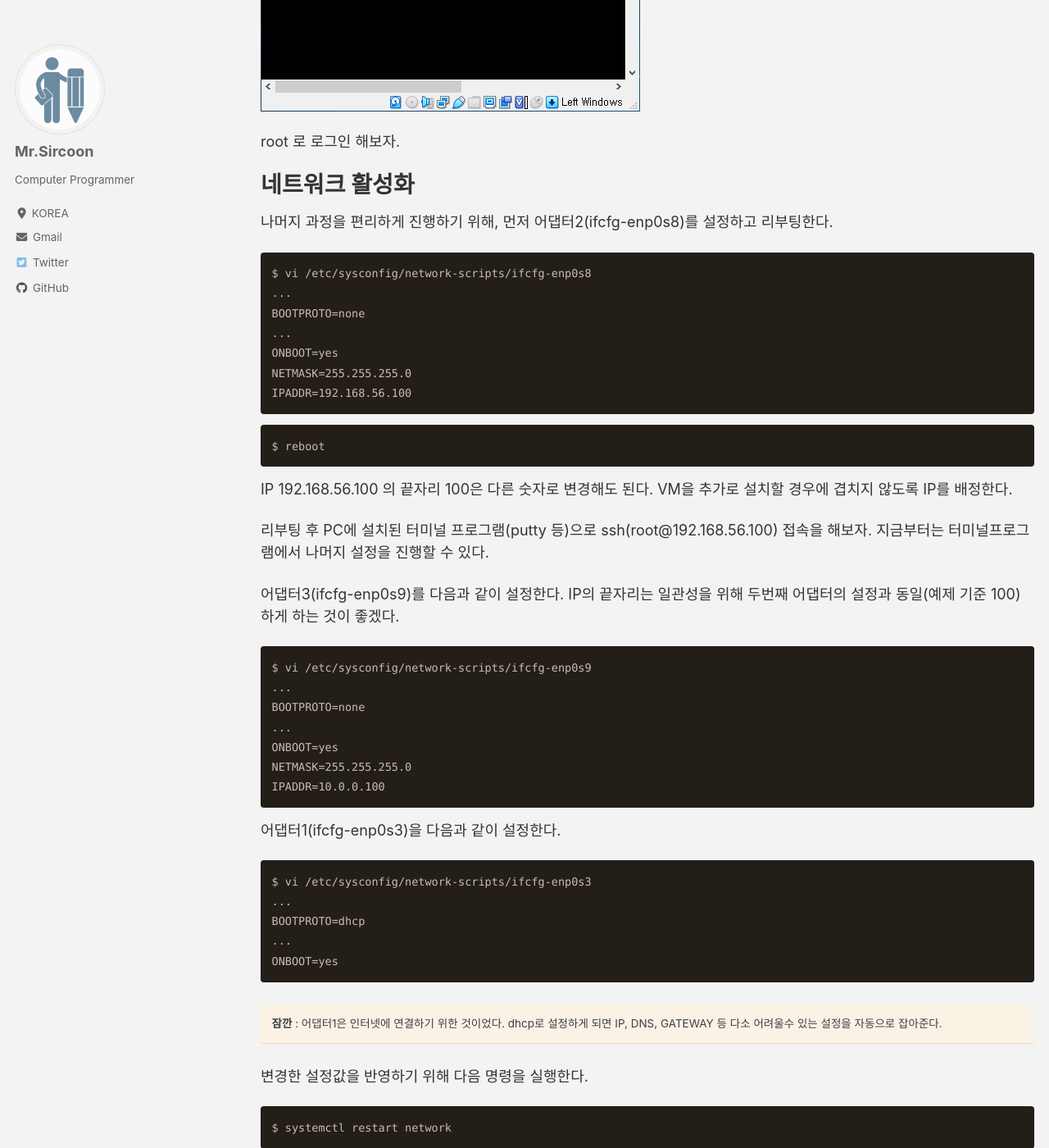
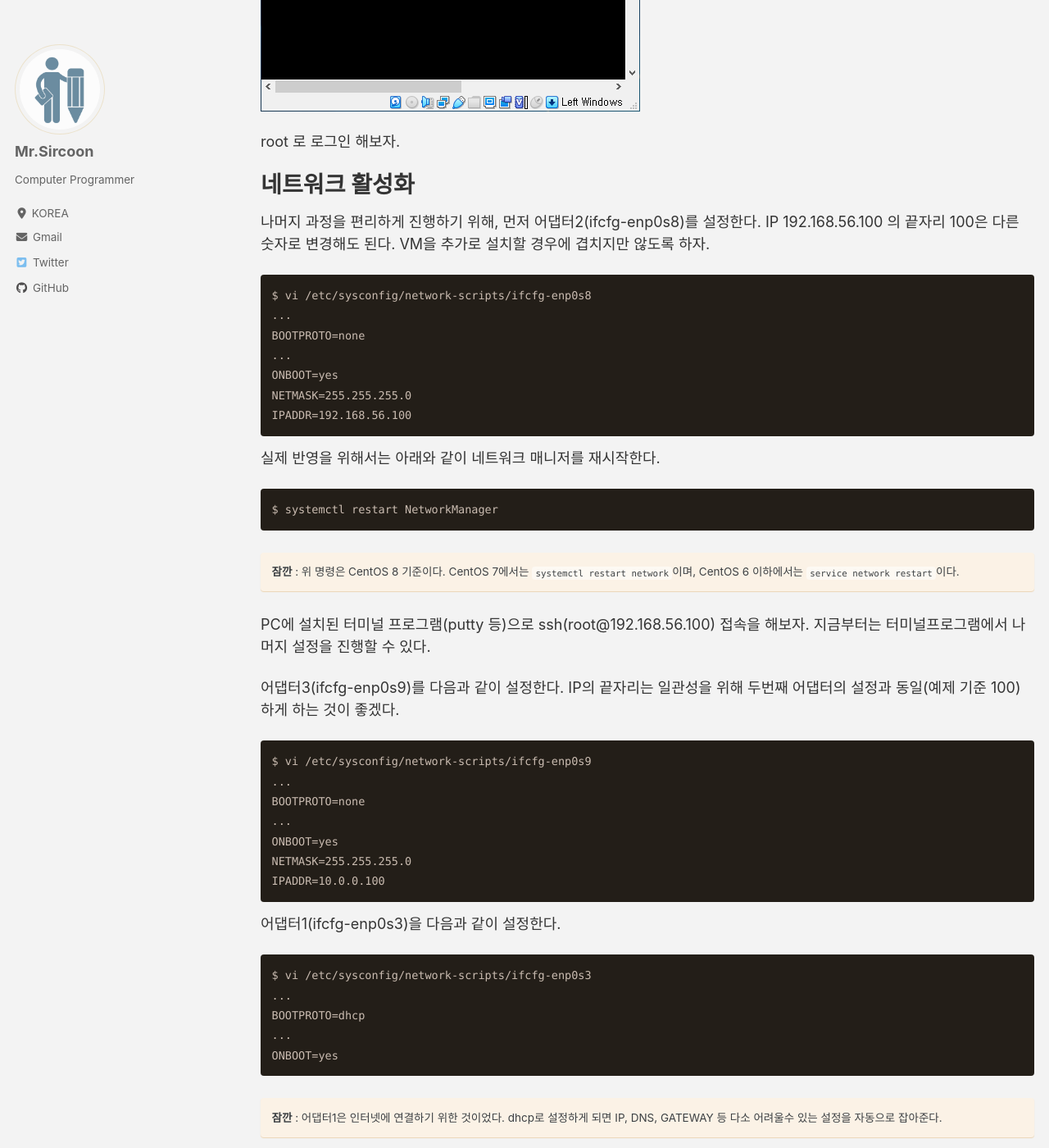
Before and after one commit to mrsoulware/mrsoulware.github.io, a Jekyll site: the page built from _posts/2020/2020-04-24-vbox-centos.md, in a window 1280 px wide and 1400 px high, scrolled down 15411 px. Shown: the whole window at 82% size. Built offline with Jekyll 4.4.1, drawn with Linux system fonts in a browser that asks for light colours; cached includes are drawn as plain includes; nearby versions of some CDN libraries; some of the changed text lies outside the part shown.

Commit message:
update post

````diff
--- a/_posts/2020/2020-04-24-vbox-centos.md
+++ b/_posts/2020/2020-04-24-vbox-centos.md
@@ -171,7 +171,9 @@ root 로 로그인 해보자.
 
 # 네트워크 활성화
 
-나머지 과정을 편리하게 진행하기 위해, 먼저 어댑터2(ifcfg-enp0s8)를 설정하고 리부팅한다.
+나머지 과정을 편리하게 진행하기 위해, 먼저 어댑터2(ifcfg-enp0s8)를 설정한다.
+IP 192.168.56.100 의 끝자리 100은 다른 숫자로 변경해도 된다.
+VM을 추가로 설치할 경우에 겹치지만 않도록 하자.
 
 ```
 $ vi /etc/sysconfig/network-scripts/ifcfg-enp0s8
@@ -182,14 +184,18 @@ ONBOOT=yes
 NETMASK=255.255.255.0
 IPADDR=192.168.56.100
 ```
+
+실제 반영을 위해서는 아래와 같이 네트워크 매니저를 재시작한다.
+
 ```
-$ reboot
+$ systemctl restart NetworkManager
 ```
 
-IP 192.168.56.100 의 끝자리 100은 다른 숫자로 변경해도 된다.
-VM을 추가로 설치할 경우에 겹치지 않도록 IP를 배정한다.
+**잠깐** : 위 명령은 CentOS 8 기준이다.
+CentOS 7에서는 `systemctl restart network`이며, CentOS 6 이하에서는 `service network restart`이다.
+{: .notice--warning}
 
-리부팅 후 PC에 설치된 터미널 프로그램(putty 등)으로 ssh(root@192.168.56.100) 접속을 해보자.
+PC에 설치된 터미널 프로그램(putty 등)으로 ssh(root@192.168.56.100) 접속을 해보자.
 지금부터는 터미널프로그램에서 나머지 설정을 진행할 수 있다.
 
 어댑터3(ifcfg-enp0s9)를 다음과 같이 설정한다. IP의 끝자리는 일관성을 위해 두번째 어댑터의 설정과 동일(예제 기준 100)하게 하는 것이 좋겠다.
@@ -215,9 +221,10 @@ ONBOOT=yes
 dhcp로 설정하게 되면 IP, DNS, GATEWAY 등 다소 어려울수 있는 설정을 자동으로 잡아준다.
 {: .notice--warning}
 
-변경한 설정값을 반영하기 위해 다음 명령을 실행한다.
+역시 변경한 설정값을 반영하기 위해 다음 명령을 실행한다.
+
 ```
-$ systemctl restart network
+$ systemctl restart NetworkManager
 ```
 
 # 기타 설정
````
